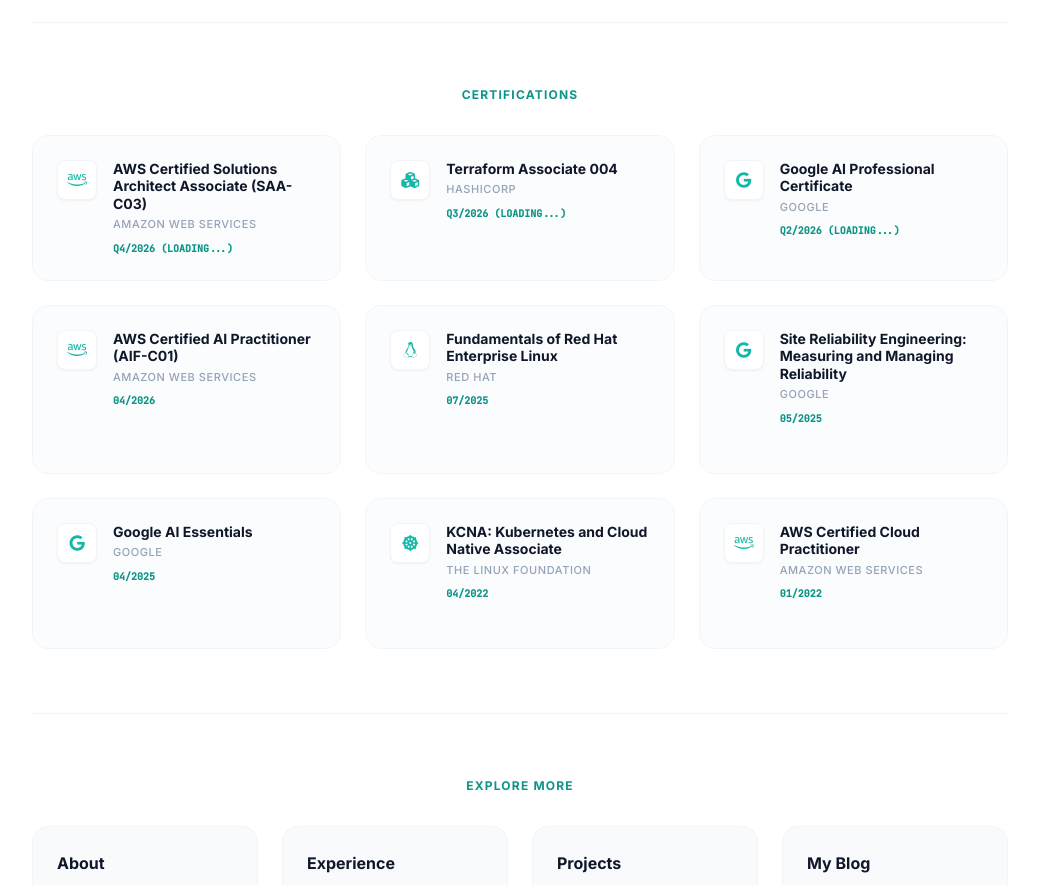
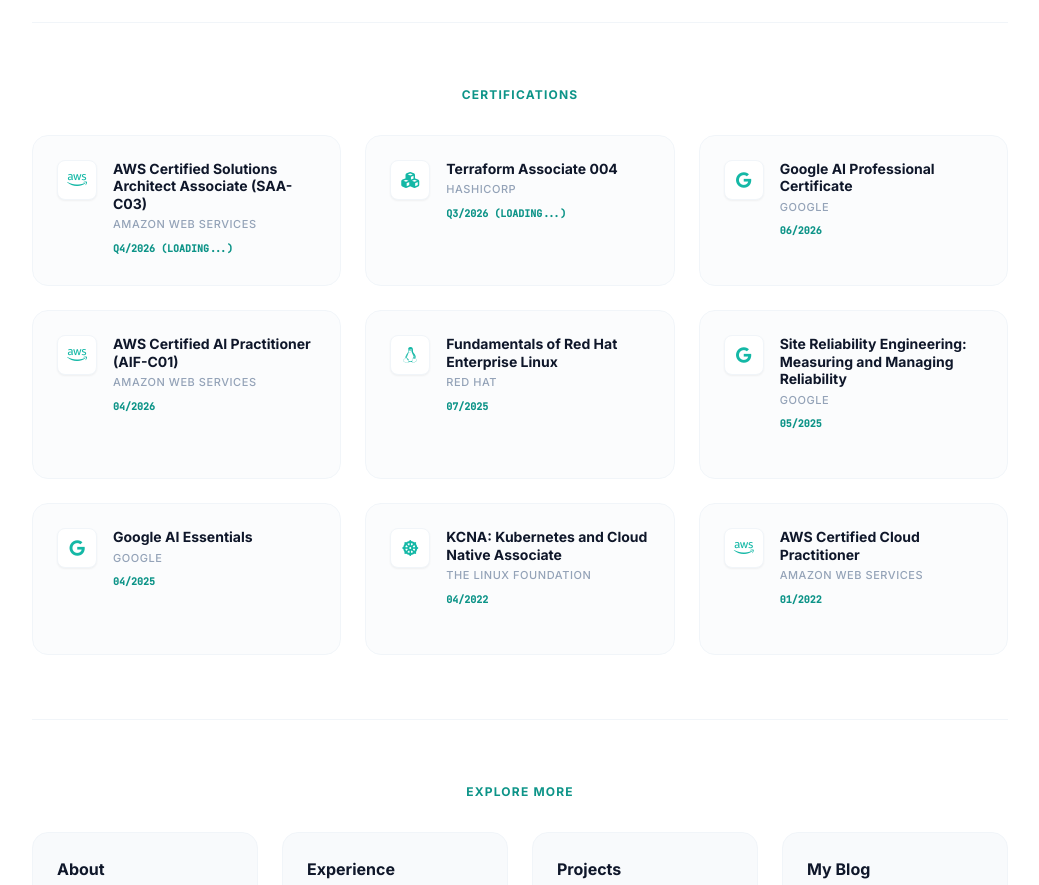
Before and after one commit to SterlingMcKinley/SterlingMcKinley_websiteportfolio, a React (Vite) app: page / in a window 1280 px wide. Shown: the part 1200-2085 px from the top of the page, without its empty margins (120-1159 px from the left). Built offline with nearby package versions, Linux system fonts and the light colour scheme; a web font is replaced by a local one.

Commit message:
updating Google AI Professional Certificate status - complete

```diff
--- a/pages/Home.tsx
+++ b/pages/Home.tsx
@@ -73,9 +73,10 @@
     },
     {
       name: "Google AI Professional Certificate",
-      date: "Q2/2026 (LOADING...)",
+      date: "06/2026",
       issuer: "Google",
-      icon: "fa-brands fa-google"
+      icon: "fa-brands fa-google",
+      link: "https://coursera.org/share/986355b5f1f4746a91dd8600f9d8003d"
     },
     {
       name: "AWS Certified AI Practitioner (AIF-C01)",
```
